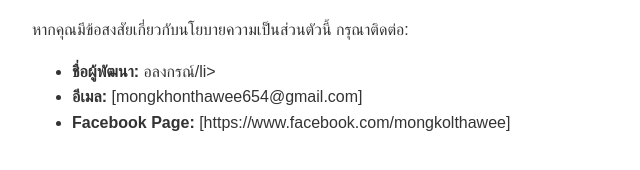
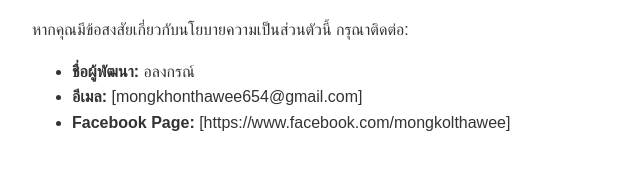
Before and after one commit to mongkhonthawee/privacy-policy, a plain HTML site: page index.html in a window 1280 px wide. Shown: the part 1379-1549 px from the top of the page, 208-848 px from the left. Drawn offline with Linux system fonts and the light colour scheme.

Commit message:
Update index.html

```diff
--- a/index.html
+++ b/index.html
@@ -69,7 +69,7 @@
   <h2>7. การติดต่อเรา</h2>
   <p>หากคุณมีข้อสงสัยเกี่ยวกับนโยบายความเป็นส่วนตัวนี้ กรุณาติดต่อ:</p>
   <ul>
-    <li><strong>ชื่อผู้พัฒนา:</strong> อลงกรณ์/li>
+    <li><strong>ชื่อผู้พัฒนา:</strong> อลงกรณ์</li>
     <li><strong>อีเมล:</strong> [mongkhonthawee654@gmail.com]</li>
     <li><strong>Facebook Page:</strong> [https://www.facebook.com/mongkolthawee]</li>
   </ul>
```
